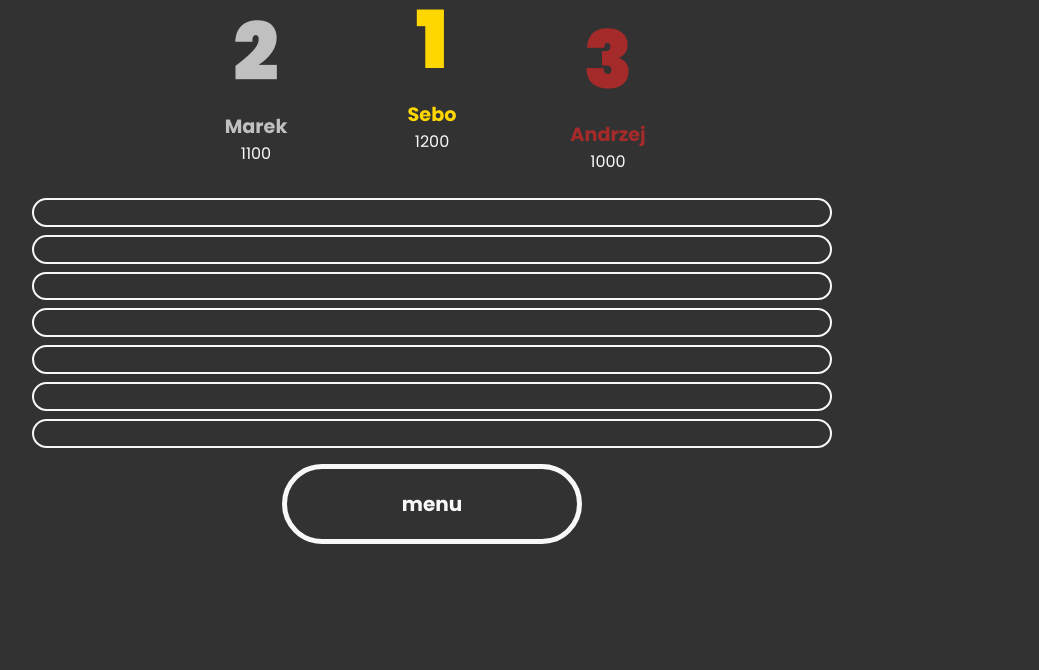
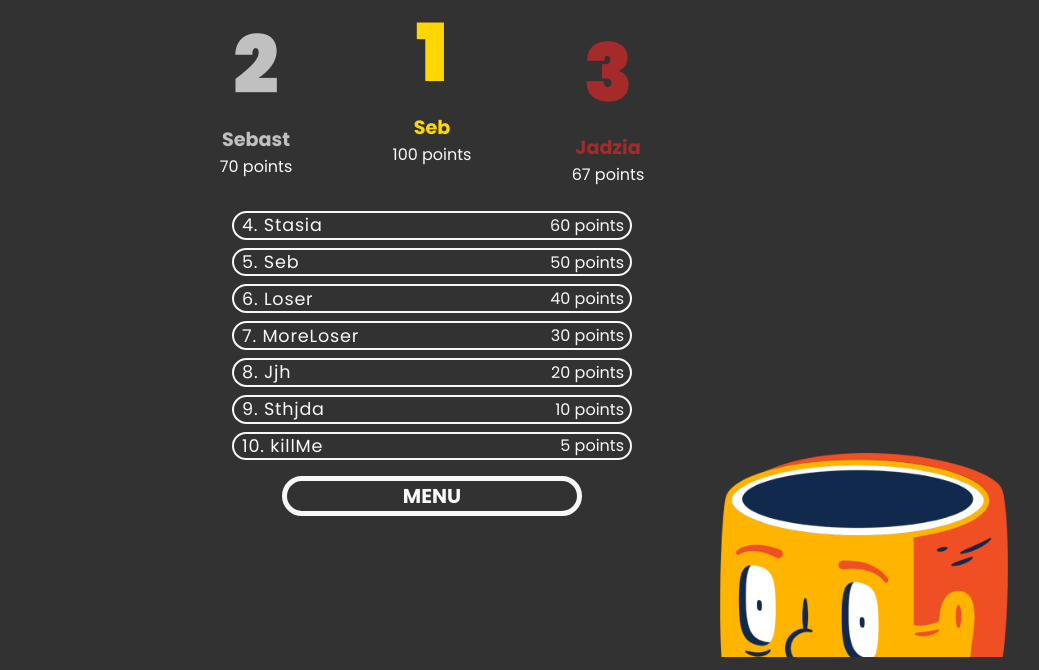
Before and after one commit to KamilaGumkowska/CodersCamp2020.ProjectQuiz, a website built with Parcel: page index.html in a window 1280 px wide. Shown: the part 143-813 px from the top of the page, without its empty margins (208-1247 px from the left). Built offline with nearby package versions, Linux system fonts and the light colour scheme.

Commit message:
fixing function and style
fixing undefined error when highscore array is empty, importing 'head img' and function for it. Style

```diff
--- a/src/app/leaderboard.js
+++ b/src/app/leaderboard.js
@@ -1,31 +1,27 @@
+import topOfHeadImage from './../../styles/img/top_of_head.png';
+import bottomOfHeadImage from './../../styles/img/bottom_of_head.png';
 import { showMainMenu } from './mainPage';
+import { createIMG } from './difficultyLevel';
+
 const MAIN = document.querySelector('#main-wrap');
-// const scoreList = ['score4', 'score5', 'score6', 'score7', 'score8', 'score9', 'score10'];
 const itemsArrayList = [];
-let highScores = JSON.parse(localStorage.getItem('highScores')) || [];
+// let highScores = JSON.parse(localStorage.getItem('highScores')) || [];
+let highScores = [
+    { score: 100, name: 'Seb' },
+    { score: 70, name: 'Sebast' },
+    { score: 67, name: 'Jadzia' },
+    { score: 60, name: 'Stasia' },
+    { score: 50, name: 'Seb' },
+    { score: 40, name: 'Loser' },
+    { score: 30, name: 'MoreLoser' },
+    { score: 20, name: 'Jjh' },
+    { score: 10, name: 'Sthjda' },
+    { score: 5, name: 'killMe' },
+];
 
 export function showLeaderboardScreen() {
-    addingToLocalStorage();
     createHTMLStructure();
 }
-//Storage
-function addingToLocalStorage() {
-    let value = localStorage.getItem('userScore');
-    let key = localStorage.getItem('nickName');
-    let score = {
-        score: value,
-        name: key,
-    };
-
-    highScores.push(score);
-    highScores.sort((a, b) => b.score - a.score);
-    highScores.splice(10);
-
-    localStorage.setItem('highScores', JSON.stringify(highScores));
-    // location.reload();
-}
-
-//HTML
 
 function createNewDiv(className, parent, text = '') {
     const newElement = document.createElement('div');
@@ -43,6 +39,7 @@ function createHTMLStructure() {
     createTop3(leaderboardWrapper);
     createRestOfTheList(leaderboardWrapper);
     createButtonSection(leaderboardWrapper);
+    createImageSection(leaderboardWrapper);
 }
 
 function createPageTitle(parent) {
@@ -56,17 +53,35 @@ function createTop3(parent) {
     let item1 = createNewDiv('item1', top3Container);
     let item3 = createNewDiv('item3', top3Container);
 
-    createNewDiv('position1', item1, '1');
-    createNewDiv('userName1', item1, 'Sebo');
-    createNewDiv('score1', item1, '1200');
+    if (highScores.length >= 1) {
+        createNewDiv('position1', item1, '1');
+        createNewDiv('userName1', item1, highScores[0].name);
+        createNewDiv('score1', item1, highScores[0].score + ' points');
+    } else {
+        createNewDiv('position1', item1, '1');
+        createNewDiv('userName1', item1, 'userName');
+        createNewDiv('score1', item1, 'userScore');
+    }
 
-    createNewDiv('position2', item2, '2');
-    createNewDiv('userName2', item2, 'Marek');
-    createNewDiv('score2', item2, '1100');
+    if (highScores.length >= 2) {
+        createNewDiv('position2', item2, '2');
+        createNewDiv('userName2', item2, highScores[1].name);
+        createNewDiv('score2', item2, highScores[1].score + ' points');
+    } else {
+        createNewDiv('position2', item2, '2');
+        createNewDiv('userName2', item2, 'userName');
+        createNewDiv('score2', item2, 'userScore');
+    }
 
-    createNewDiv('position3', item3, '3');
-    createNewDiv('userName3', item3, 'Andrzej');
-    createNewDiv('score3', item3, '1000');
+    if (highScores.length >= 3) {
+        createNewDiv('position3', item3, '3');
+        createNewDiv('userName3', item3, highScores[2].name);
+        createNewDiv('score3', item3, highScores[2].score + ' points');
+    } else {
+        createNewDiv('position3', item3, '3');
+        createNewDiv('userName3', item3, 'userName');
+        createNewDiv('score3', item3, 'userScore');
+    }
 }
 
 function createRestOfTheList(parent) {
@@ -76,18 +91,24 @@ function createRestOfTheList(parent) {
         itemsArrayList[i] = createNewDiv('listElementBox', listContener);
     }
 
-    for (let i = 0; i < highScores.length; i++) {
-        createNewDiv('userName', itemsArrayList[i + 4], highScores[i].name);
+    for (let i = 4; i <= highScores.length; i++) {
+        // 10
+        createNewDiv('userName', itemsArrayList[i], [i] + '. ' + highScores[i - 1].name);
     }
 
-    for (let i = 0; i < highScores.length; i++) {
-        createNewDiv('score', itemsArrayList[i + 4], highScores[i].score);
+    for (let i = 4; i <= highScores.length; i++) {
+        createNewDiv('score', itemsArrayList[i], highScores[i - 1].score + ' points');
     }
 }
 
 function createButtonSection(parent) {
     let backToMenuButton = createNewDiv('backToMenuButton', parent);
-    backToMenuButton.textContent = 'menu';
-    //backToMenuButton.setAttribute('onclick', "window.location.href='#main-wrap'");
-    backToMenuButton.addEventListener("click",() => {showMainMenu()} );
+    backToMenuButton.textContent = 'MENU';
+    backToMenuButton.addEventListener('click', () => {
+        showMainMenu();
+    });
 }
+function createImageSection(parent) {
+    createIMG(topOfHeadImage, parent, 'headTop');
+    createIMG(bottomOfHeadImage, parent, 'headBottom');
+}
--- a/styles/leaderboard.css
+++ b/styles/leaderboard.css
@@ -10,10 +10,10 @@
     --yellow: #fdb813;
     --white: #f8f8f8;
 }
-#main-wrap{
+/* #main-wrap{
     width: 100vw;
     height: 100vh;
-}
+} */
 
 body {
     background-color: var(--black);
@@ -21,9 +21,9 @@ body {
 }
 
 .leaderboardWrapper {
-    max-width:80%;
-    height: 80%;
-    margin: auto auto;
+    max-width: 80%;
+    height: 100vh;
+    margin: 1% auto;
 }
 
 .titleDiv {
@@ -40,6 +40,7 @@ body {
     display: flex;
     justify-content: center;
     align-items: center;
+    height: fit-content;
 }
 .top3Container > * {
     display: flex;
@@ -65,24 +66,30 @@ body {
     color: brown;
 }
 
-.position1, .position2, .position3 {
+.position1,
+.position2,
+.position3 {
     font-weight: 800;
     font-size: 5rem;
 }
 
-.userName1, .userName2, .userName3 {
+.userName1,
+.userName2,
+.userName3 {
     font-weight: 700;
     font-size: 1.2rem;
 }
 
-.score1, .score2, .score3 {
-    color:#f8f8f8;
+.score1,
+.score2,
+.score3 {
+    color: #f8f8f8;
 }
 
 .listContainer {
     margin: 1rem auto;
     min-width: 160px;
-    max-width: 800px;
+    max-width: 400px;
 }
 
 /* list items */
@@ -96,28 +103,25 @@ body {
     border-radius: 4rem;
     margin-bottom: 0.5rem;
     cursor: pointer;
-
 }
 
 .listElementBox .userName {
     font-weight: 500;
-    margin-left: 1rem;
+    margin-left: 0.5rem;
     flex-grow: 2;
     flex-basis: 10rem;
     font-size: 1.1rem;
     letter-spacing: 0.05rem;
 }
 
-.score{
+.score {
     margin-right: 6px;
 }
 
 .backToMenuButton {
-        border: 5px solid var(--yellow);
-        padding: 10px 60px;
-        color: var(--yellow);
-
-
+    border: 5px solid var(--yellow);
+    /* padding: 10px 60px; */
+    color: var(--yellow);
 
     text-align: center;
     margin: auto auto;
@@ -125,7 +129,7 @@ body {
     border: 5px solid var(--white);
     border-radius: 200px;
     color: var(--white);
-    padding: 20px 90px;
+    /* padding: 20px 90px; */
     font-weight: 700;
     font-size: 20px;
     text-decoration: none;
@@ -136,3 +140,30 @@ body {
     background-color: var(--yellow);
     color: var(--black);
 }
+
+.headTop {
+    position: absolute;
+    top: 0;
+    right: 5%;
+    width: 25%;
+}
+.headBottom {
+    position: absolute;
+    bottom: 0;
+    right: 5%;
+    width: 22.5%;
+}
+
+/* @media (max-width: 600px) {
+    .leaderboardWrapper {
+        max-width: 80%;
+        height: 100vh;
+        margin: 10% auto;
+    }
+
+    .listContainer {
+        margin: 1rem auto;
+        min-width: 160px;
+        max-width: 800px;
+    }
+    } */
```
